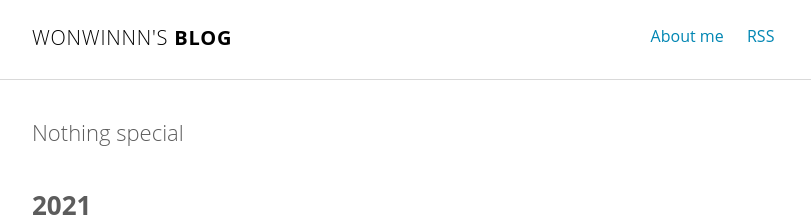
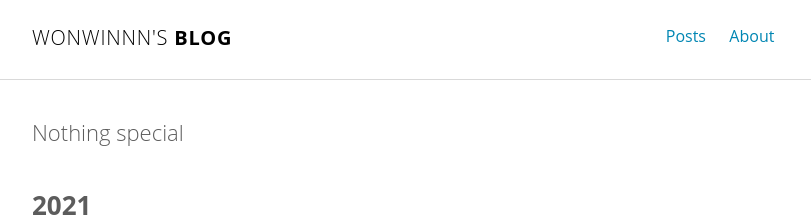
Before and after one commit to wonwinnn/wonwinnn.github.io, a Jekyll site: the page built from index.html, in a window 1280 px wide. Shown: the top 220 px of the page, without its empty margins (232-1043 px from the left). Built offline with Jekyll 4.4.1, drawn with Linux system fonts in a browser that asks for light colours; some web fonts are replaced.

Commit message:
Update nav.html

```diff
--- a/_includes/nav.html
+++ b/_includes/nav.html
@@ -3,8 +3,8 @@
   <div class="container">
     <h1 class="logo"><a href="{{ '/' | prepend: site.baseurl | prepend: site.url }}">{{ site.title_left }}<span>{{ site.title_right }}</span></a></h1>
     <ul class="navbar">
-      <li><a href="{{ '/about' | prepend: site.baseurl | prepend: site.url }}">About me</a></li>
-      <li><a href="{{ "/feed.xml" | prepend: site.baseurl | prepend: site.url }}" target="_blank">RSS</a></li>
+      <li><a href="{{ '/posts' | prepend: site.baseurl | prepend: site.url }}">Posts</a></li>
+      <li><a href="{{ '/about' | prepend: site.baseurl | prepend: site.url }}">About</a></li>
     </ul>
   </div>
 </nav>
```
